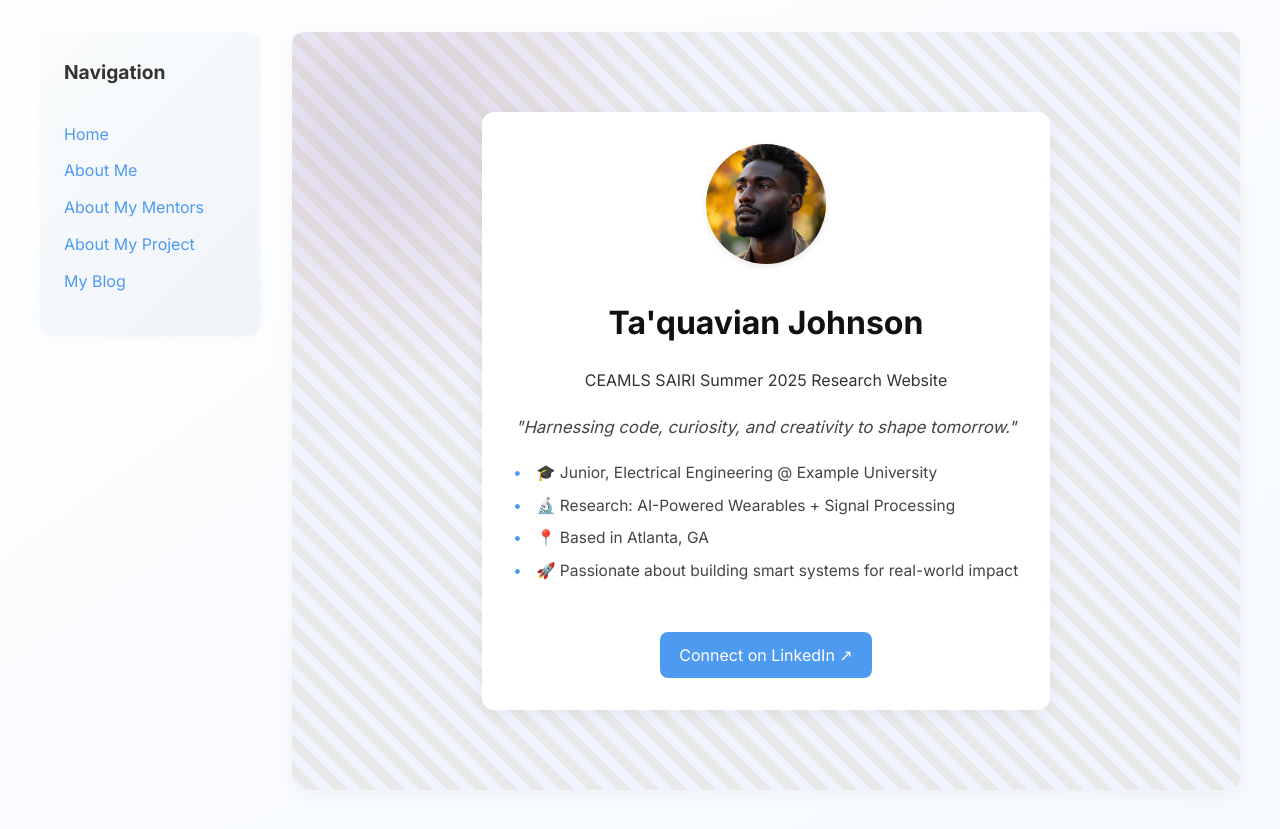
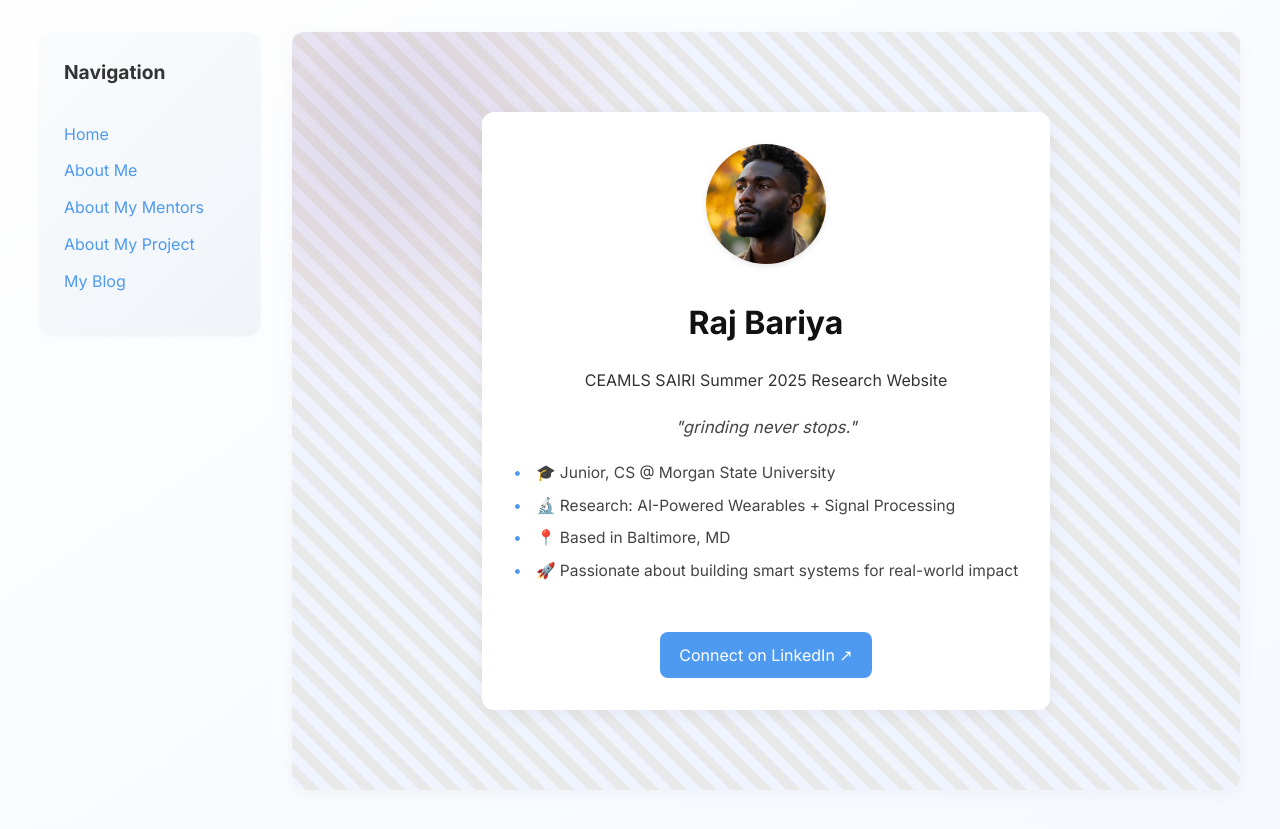
Before and after one commit to rajbariyaa/rajbariyaa.github.io, a Jekyll site: the page built from index.md, in a window 1280 px wide. Shown: the top 829 px of the page. Built offline with Jekyll 4.4.1, drawn with Linux system fonts in a browser that asks for light colours.

Commit message:
Update index.md

```diff
--- a/index.md
+++ b/index.md
@@ -1,16 +1,16 @@
 ---
 layout: home
-title: Ta'quavian Johnson
+title: Raj Bariya
 description: CEAMLS SAIRI Summer 2025 Research Website
 
-motto: "Harnessing code, curiosity, and creativity to shape tomorrow."
+motto: "grinding never stops."
 
 quick_facts:
-  - "🎓 Junior, Electrical Engineering @ Example University"
+  - "🎓 Junior, CS @ Morgan State University"
   - "🔬 Research: AI-Powered Wearables + Signal Processing"
-  - "📍 Based in Atlanta, GA"
+  - "📍 Based in Baltimore, MD"
   - "🚀 Passionate about building smart systems for real-world impact"
 
-linkedin: https://www.linkedin.com/in/taquavian-johnson/
+linkedin: https://www.linkedin.com/in/raj-bariya/
 image: /assets/images/me.jpg
 ---
```
